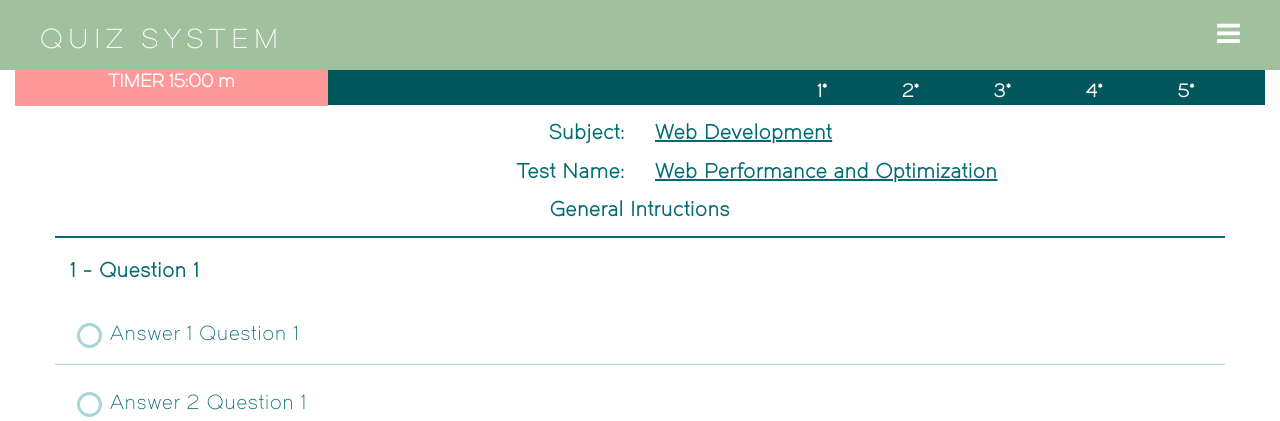
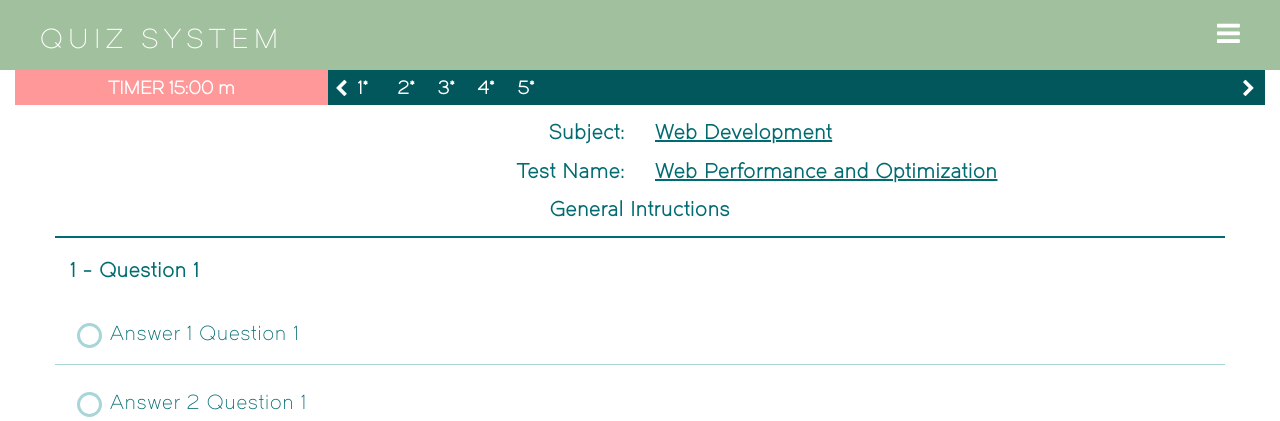
Before and after one commit to ashahmali/web-online-quiz, a CodeIgniter app: page /index.php/quiz/index in a window 1280 px wide. Shown: the top 421 px of the page. Run offline with CodeIgniter, Linux system fonts and the light colour scheme.

Commit message:
Festure - Quick Nav Last Version

```diff
--- a/application/views/templates/header.php
+++ b/application/views/templates/header.php
@@ -98,13 +98,15 @@
 				</div>
 				<div class="col-sm-9 col-xs-8 text-right quick_nav">
 					<nav class ='quick_nav_inner'>
+						<div class="handler prev"><a href="javascript:void(0);"><i class="fa fa-chevron-left"></i></a></div>
 						<div class = 'owl-carousel'>
-							<div class = 'slide'><a href="#question_1" class="question_1_link">1</a></div>
-							<div class = 'slide'><a href="#question_2" class="question_2_link">2</a></div>
-							<div class = 'slide'><a href="#question_3" class="question_3_link">3</a></div>
-							<div class = 'slide'><a href="#question_4" class="question_4_link">4</a></div>
-							<div class = 'slide'><a href="#question_5" class="question_5_link">5</a></div>
+							<div class = 'slide' style="width:20px"><a href="#question_1" class="question_1_link">1</a></div>
+							<div class = 'slide' style="width:20px"><a href="#question_2" class="question_2_link">2</a></div>
+							<div class = 'slide' style="width:20px"><a href="#question_3" class="question_3_link">3</a></div>
+							<div class = 'slide' style="width:20px"><a href="#question_4" class="question_4_link">4</a></div>
+							<div class = 'slide' style="width:20px"><a href="#question_5" class="question_5_link">5</a></div>
 						</div>
+						<div class="handler next"><a href="javascript:void(0);"><i class="fa fa-chevron-right"></i></a></div>
 						<!-- <div class="owl-carousel">
 						  <div> Your Content </div>
 						  <div> Your Content </div>
--- a/assets/css/style.css
+++ b/assets/css/style.css
@@ -431,16 +431,21 @@ input[type=radio]:checked + label.radio_label:before {
     color: #fff;
     text-align: center;
     font-weight: bold !important;
-    height: inherit; }
+    height: 35px;
+    padding-top: 7px; }
   .fixed-quiz-elements .quick_nav {
     background-color: #01575b;
     color: #fff;
     height: 35px;
     overflow: hidden; }
     .fixed-quiz-elements .quick_nav .owl-carousel {
-      display: block !important; }
+      display: block !important;
+      position: relative;
+      top: -3px; }
     .fixed-quiz-elements .quick_nav .slide {
-      padding: 0px 10px; }
+      text-align: center;
+      padding: 0px 15px;
+      width: 20px; }
       .fixed-quiz-elements .quick_nav .slide a {
         color: #fff;
         font-weight: bold; }
@@ -448,6 +453,24 @@ input[type=radio]:checked + label.radio_label:before {
           content: '*'; }
         .fixed-quiz-elements .quick_nav .slide a.answered:after {
           content: ''; }
+    .fixed-quiz-elements .quick_nav .handler {
+      display: inline-block;
+      position: absolute;
+      top: 0px;
+      height: 35px;
+      background: #01575b;
+      width: 30px;
+      padding-right: 10px;
+      padding-top: 10px;
+      z-index: 10; }
+      .fixed-quiz-elements .quick_nav .handler a {
+        color: #fff; }
+      .fixed-quiz-elements .quick_nav .handler a:hover {
+        color: #a1c09e; }
+      .fixed-quiz-elements .quick_nav .handler.prev {
+        left: 0px; }
+      .fixed-quiz-elements .quick_nav .handler.next {
+        right: 0px; }
 
 .testtaker_quiz {
   font-size: 20px !important;
--- a/assets/css/style.scss
+++ b/assets/css/style.scss
@@ -631,7 +631,8 @@ input[type=radio]:checked + label.radio_label:before {
 		color:#fff;
 		text-align:center;
 		font-weight: bold !important;
-		height:inherit;
+		height: 35px;
+		padding-top: 7px;
 	}
 	.quick_nav{
 		background-color:#01575b;
@@ -639,10 +640,14 @@ input[type=radio]:checked + label.radio_label:before {
 		height:35px;
 		overflow: hidden;
 		.owl-carousel{
-			display: block !important
+			display: block !important;
+			position: relative;
+			top: -3px;
 		}
 		.slide{
-			padding: 0px 10px;
+			text-align: center;
+			padding: 0px 15px;
+			width: 20px;
 			a{
 				color: #fff;
 				font-weight: bold;
@@ -652,6 +657,31 @@ input[type=radio]:checked + label.radio_label:before {
 				&.answered:after{
 					content: '';
 				}
+			}
+		}
+		.handler{
+			display: inline-block;
+			position: absolute;
+			top:0px;
+			height: 35px;
+			background: #01575b;
+			width: 30px;
+			padding-right: 10px;
+			padding-top: 10px;
+			z-index: 10;
+			a{
+				color: #fff;
+			}
+			a:hover{
+				color: $lightControlColor;
+			}
+
+			&.prev{
+				left:0px;
+			}
+
+			&.next{
+				right:0px;
 			}
 		}
 	}
```
Also changed, not shown: assets/js/controls.js (+36 -18 lines), 1 other file.
